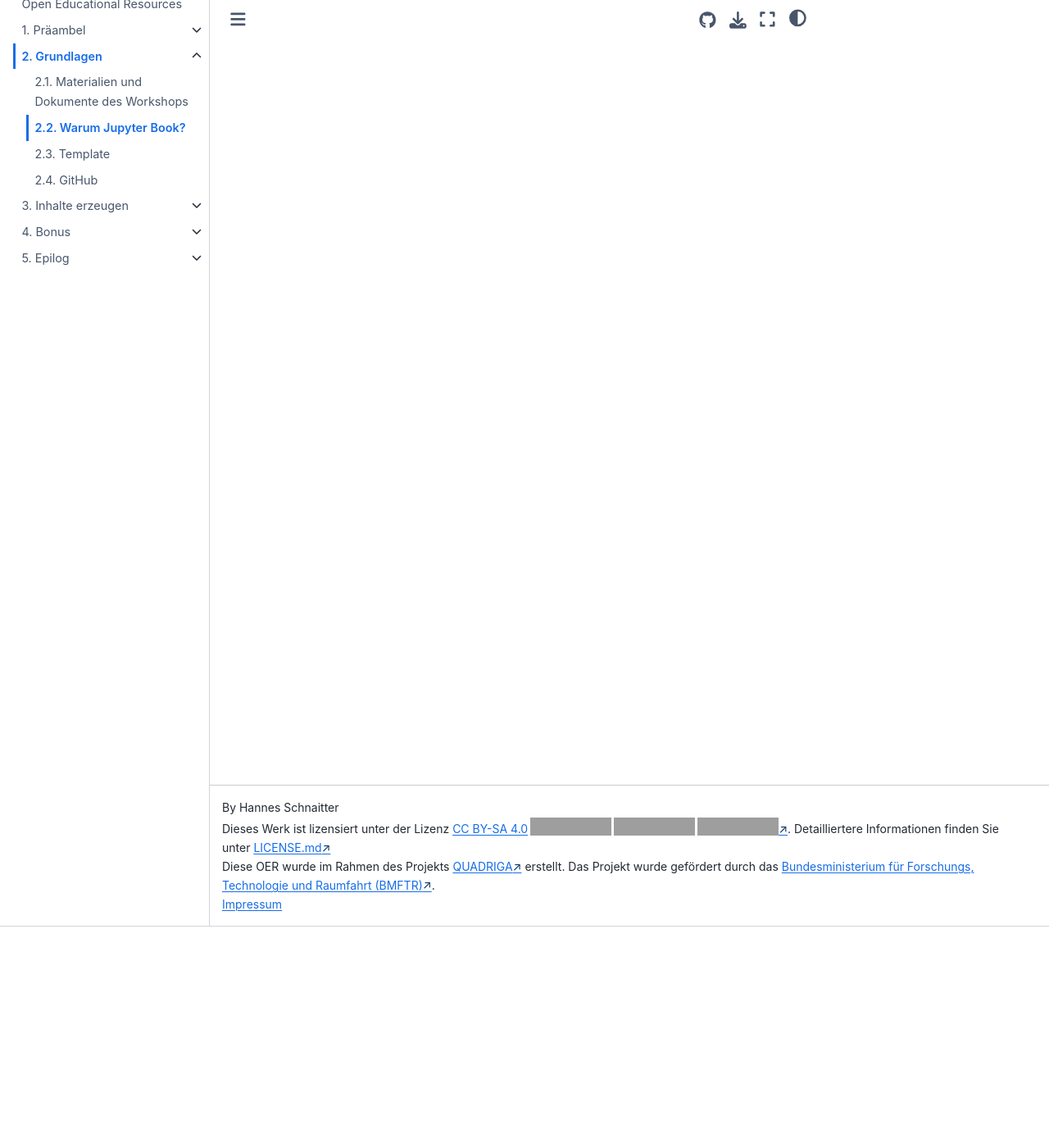
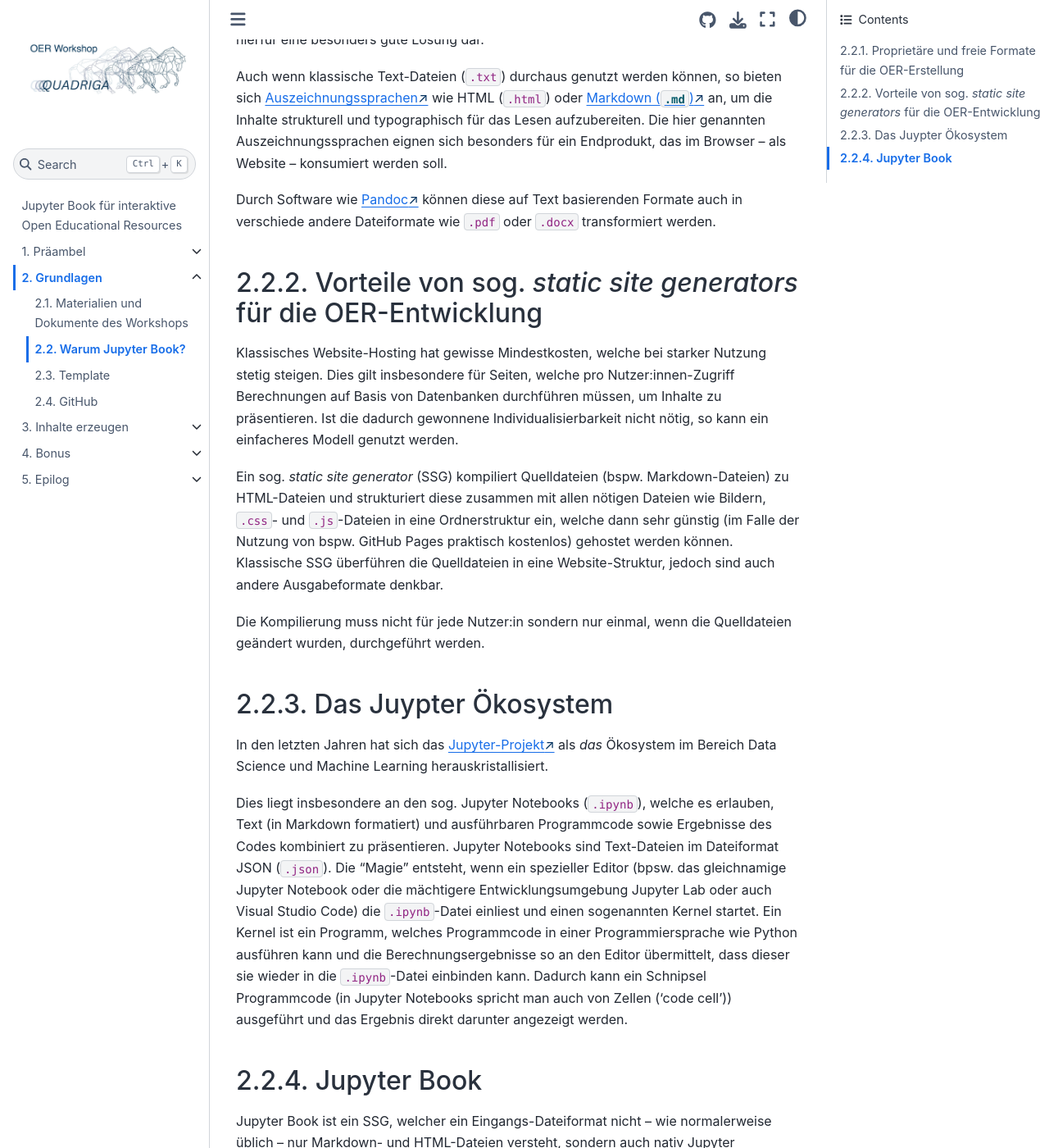
Before and after one commit to quadriga-dk/OER-Workshop, a Jupyter Book: the page built from grundlagen/jupyter_book.md, in a window 1280 px wide and 1400 px high, scrolled down 270 px. Shown: the whole window at 82% size. Built offline with Jupyter Book 1.0.4 settings and Sphinx 7.4.7 and the Sphinx Book theme 1.1.4, drawn with Linux system fonts in a browser that asks for light colours; pages that are not in the unit, such as notebooks, are missing from menus; some of the changed text lies outside the part shown; grey boxes are pictures that could not be loaded.

Commit message:
feat: add first draft of section on Jupyter Book

```diff
--- a/grundlagen/jupyter_book.md
+++ b/grundlagen/jupyter_book.md
@@ -1 +1,25 @@
 # Warum Jupyter Book?
+
+## Proprietäre und freie Formate für die OER-Erstellung
+Open Educational Resources sollten möglichst mit freier Software bearbeit- und nutzbar sowie möglichst in freien Standardformaten verfasst sein. Einfache Text-Dateien stellen hierfür eine besonders gute Lösung dar.
+
+Auch wenn klassische Text-Dateien (`.txt`) durchaus genutzt werden können, so bieten sich <a href="https://de.wikipedia.org/wiki/Auszeichnungssprache" target="_blank" class="external-link">Auszeichnungssprachen</a> wie HTML (`.html`) oder <a href="https://daringfireball.net/projects/markdown/" target="_blank" class="external-link">Markdown (`.md`)</a> an, um die Inhalte strukturell und typographisch für das Lesen aufzubereiten. Die hier genannten Auszeichnungssprachen eignen sich besonders für ein Endprodukt, das im Browser – als Website – konsumiert werden soll.
+
+Durch Software wie <a href="https://pandoc.org/index.html" target="_blank" class="external-link">Pandoc</a> können diese auf Text basierenden Formate auch in verschiede andere Dateiformate wie `.pdf` oder `.docx` transformiert werden.
+
+## Vorteile von sog. _static site generators_ für die OER-Entwicklung
+Klassisches Website-Hosting hat gewisse Mindestkosten, welche bei starker Nutzung stetig steigen. Dies gilt insbesondere für Seiten, welche pro Nutzer:innen-Zugriff Berechnungen auf Basis von Datenbanken durchführen müssen, um Inhalte zu präsentieren. Ist die dadurch gewonnene Individualisierbarkeit nicht nötig, so kann ein einfacheres Modell genutzt werden.
+
+Ein sog. _static site generator_ (SSG) kompiliert Quelldateien (bspw. Markdown-Dateien) zu HTML-Dateien und strukturiert diese zusammen mit allen nötigen Dateien wie Bildern, `.css`- und `.js`-Dateien in eine Ordnerstruktur ein, welche dann sehr günstig (im Falle der Nutzung von bspw. GitHub Pages praktisch kostenlos) gehostet werden können. Klassische SSG überführen die Quelldateien in eine Website-Struktur, jedoch sind auch andere Ausgabeformate denkbar.
+
+Die Kompilierung muss nicht für jede Nutzer:in sondern nur einmal, wenn die Quelldateien geändert wurden, durchgeführt werden.
+
+## Das Juypter Ökosystem
+In den letzten Jahren hat sich das <a href="https://jupyter.org" target="_blank" class="external-link">Jupyter-Projekt</a> als _das_ Ökosystem im Bereich Data Science und Machine Learning herauskristallisiert.
+
+Dies liegt insbesondere an den sog. Jupyter Notebooks (`.ipynb`), welche es erlauben, Text (in Markdown formatiert) und ausführbaren Programmcode sowie Ergebnisse des Codes kombiniert zu präsentieren. Jupyter Notebooks sind Text-Dateien im Dateiformat JSON (`.json`). Die "Magie" entsteht, wenn ein spezieller Editor (bpsw. das gleichnamige Jupyter Notebook oder die mächtigere Entwicklungsumgebung Jupyter Lab oder auch Visual Studio Code) die `.ipynb`-Datei einliest und einen sogenannten Kernel startet. Ein Kernel ist ein Programm, welches Programmcode in einer Programmiersprache wie Python ausführen kann und die Berechnungsergebnisse so an den Editor übermittelt, dass dieser sie wieder in die `.ipynb`-Datei einbinden kann. Dadurch kann ein Schnipsel Programmcode (in Jupyter Notebooks spricht man auch von Zellen ('code cell')) ausgeführt und das Ergebnis direkt darunter angezeigt werden.
+
+## Jupyter Book
+Jupyter Book ist ein SSG, welcher ein Eingangs-Dateiformat nicht – wie normalerweise üblich – nur Markdown- und HTML-Dateien versteht, sondern auch nativ Jupyter Notebooks (`.ipynb`) ausführen und als Ergebnis in die Website-Kompilierung einbeziehen kann. Dadurch können Notebooks direkt genutzt und mit Markdown-Dateien kombiniert werden, um die Inhalte zu erstellen.
+
+Zudem bietet Jupyter Book Funktionalitäten um die Inhalte von der Website aus in einer interaktiven Programmierumgebung wie Binder, Colab oder einem Jupyter Hub zu öffnen und mit den Inhalten direkt weiterzuarbeiten. Der Übergang von der lesenden zur bearbeitenden Nutzung ist also fließend.
```
